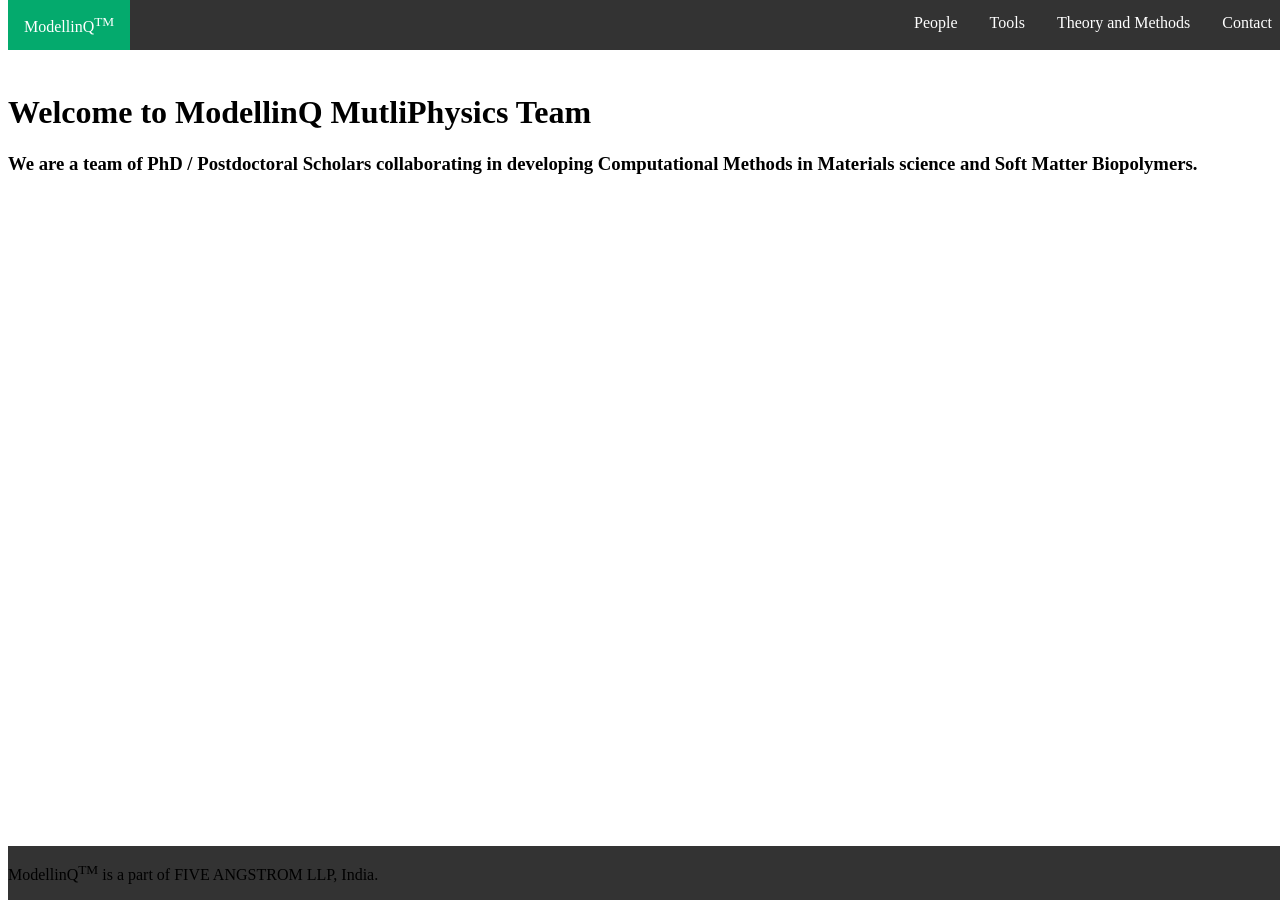
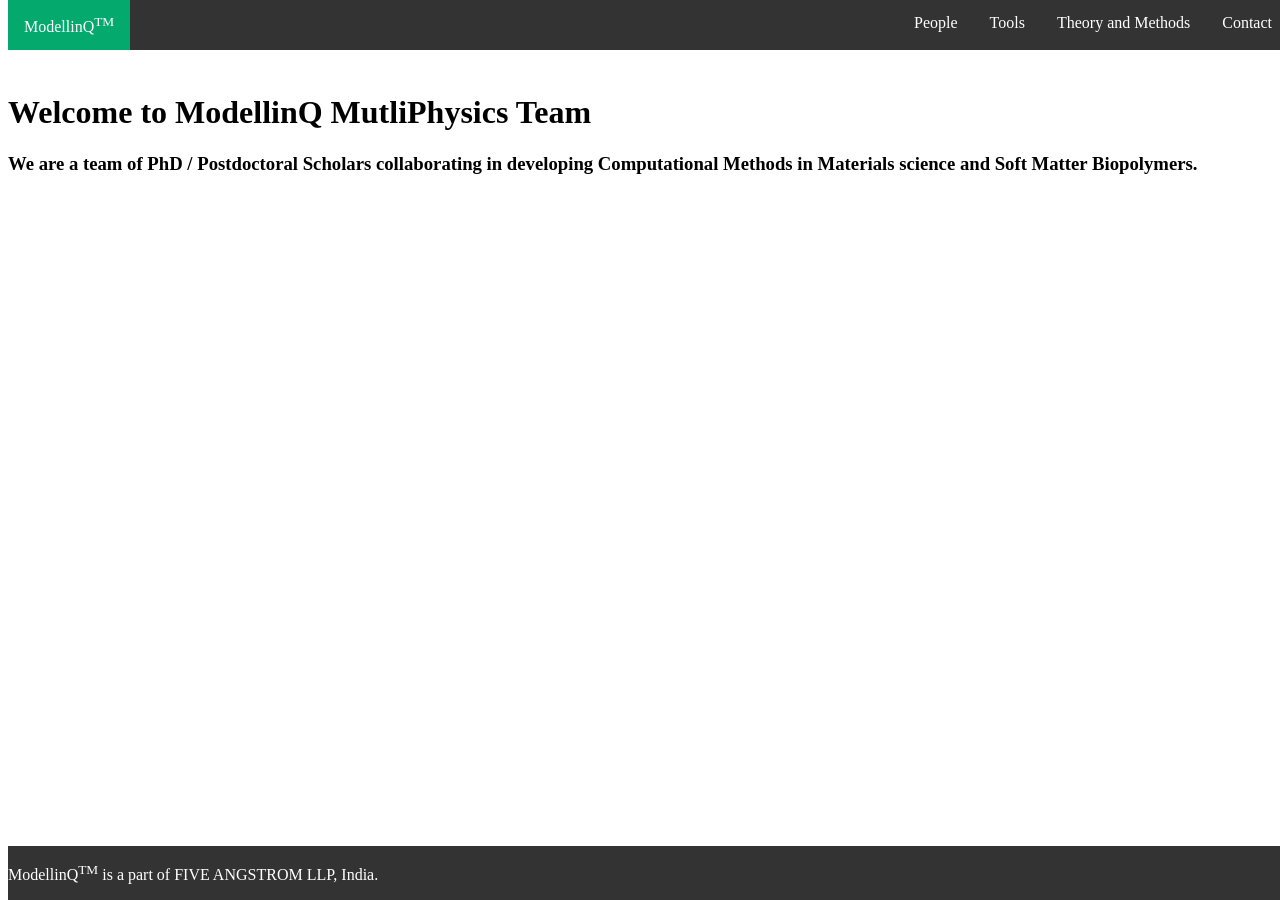
Before and after one commit to ModellinQ/modellinq.github.io, a Jekyll site: the page built from index.md, in a window 1280 px wide. Built offline with Jekyll 4.4.1, drawn with Linux system fonts in a browser that asks for light colours; our own code applies the rules of GitHub Pages for plain Markdown files.

Commit message:
Update default.html

```diff
--- a/_layouts/default.html
+++ b/_layouts/default.html
@@ -71,7 +71,7 @@
   {{content}}
 
   <div class="footer">
-    <p> ModellinQ<sup>TM</sup> is a part of FIVE ANGSTROM LLP, India. </p>
+    <p style="color:#FFFFFF;""text-align:center;">ModellinQ<sup>TM</sup> is a part of FIVE ANGSTROM LLP, India. </p>
     </div>
   </body>
 </html>
```
